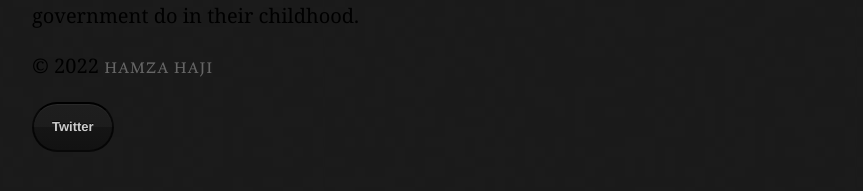
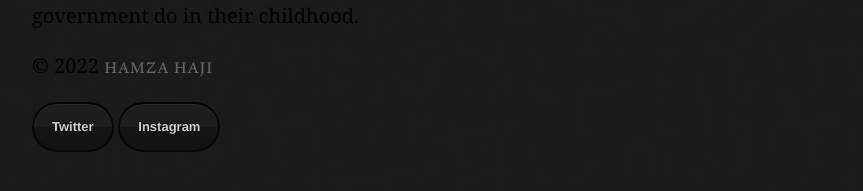
Before and after one commit to hamzambo/hamzambo.github.io, a Jekyll site: the page built from _posts/2022-08-20-parenting-and-politics.md, in a window 1280 px wide. Shown: the part 596-787 px from the top of the page, without its empty margins (208-1071 px from the left). Built offline with Jekyll 4.4.1, drawn with Linux system fonts in a browser that asks for light colours.

Commit message:
Update post.html

```diff
--- a/_layouts/post.html
+++ b/_layouts/post.html
@@ -30,6 +30,7 @@
     <footer>
   <section id="icon">
           <a href="https://twitter.com/hamzambo" target="_blank" class="btn">Twitter</a>
+           <a href="https://instagram.com/hamza.mbo" target="_blank" class="btn">Instagram</a>
         </section>
     </footer>
   </body>
```
